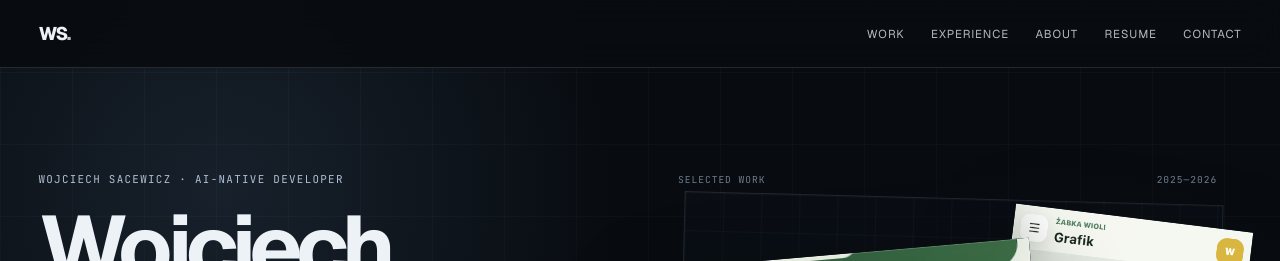
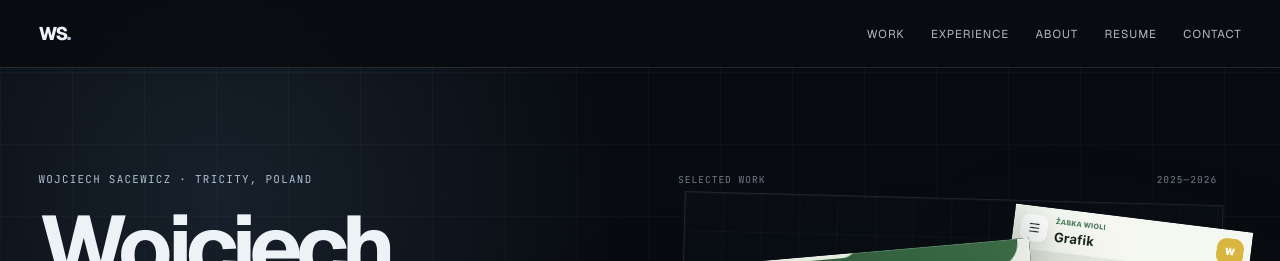
Before and after one commit to wojciechsacewicz/portfolio, a React (Vite) app: page / in a window 1280 px wide. Shown: the top 261 px of the page. Built offline with nearby package versions, Linux system fonts and the light colour scheme.

Commit message:
preserve factual homepage SEO text

```diff
--- a/src/features/hero/HeroModule.tsx
+++ b/src/features/hero/HeroModule.tsx
@@ -7,7 +7,7 @@ export function HeroModule() {
       <div className="hero-grid-lines" aria-hidden="true" />
 
       <div className="hero-copy" data-hero-copy>
-        <p className="eyebrow">Wojciech Sacewicz · AI-native developer</p>
+        <p className="eyebrow">Wojciech Sacewicz · Tricity, Poland</p>
         <h1>Wojciech Sacewicz.</h1>
         <p className="hero-role">
           Product engineering across React, Cloudflare and automation.
```
